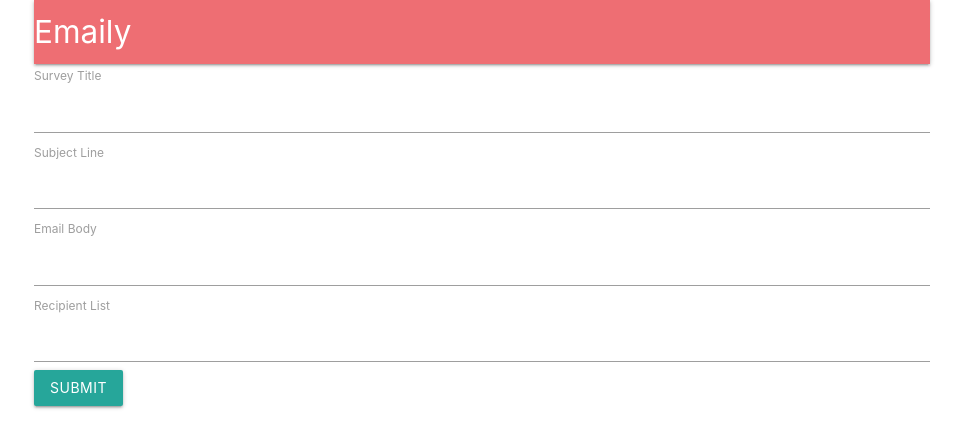
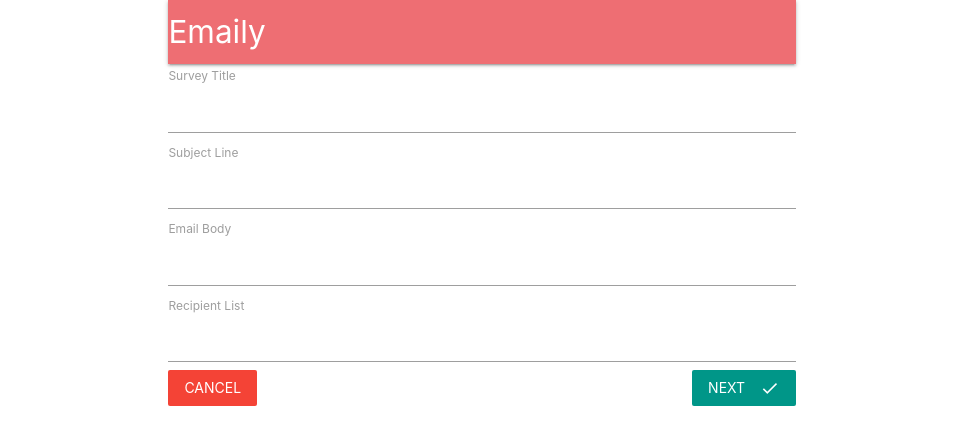
Before and after one commit to philipstubbs13/Emaily, a React (Create React App) app in the folder client/: page /surveys/new in a window 1280 px wide. Shown: the top 448 px of the page, without its empty margins (158-1121 px from the left). Built offline with nearby package versions, Linux system fonts and the light colour scheme; no server answers.

Commit message:
form styling

```diff
--- a/client/src/components/App.js
+++ b/client/src/components/App.js
@@ -17,7 +17,7 @@
     return (
       <div className="container">
         <BrowserRouter>
-          <div>
+          <div className="container">
             <Header />
             <Route exact path="/" component={Landing} />
             <Route exact path="/surveys" component={Dashboard} />
--- a/client/src/components/surveys/SurveyForm.js
+++ b/client/src/components/surveys/SurveyForm.js
@@ -2,6 +2,7 @@
 import _ from 'lodash';
 import React, { Component } from 'react';
 import { reduxForm, Field } from 'redux-form';
+import { Link } from 'react-router-dom';
 import SurveyField from './SurveyField';
 
 const FIELDS = [
@@ -23,7 +24,8 @@
             <div>
                 <form onSubmit={this.props.handleSubmit(values => console.log(values))}>
                     {this.renderFields()}
-                    <button className="btn" type="submit">Submit</button>
+                    <Link to="/surveys" className="red btn-flat left white-text">Cancel</Link>
+                    <button className="teal btn-flat right white-text" type="submit">Next <i className="material-icons right">done</i></button>
                 </form>
             </div>
         );
```
